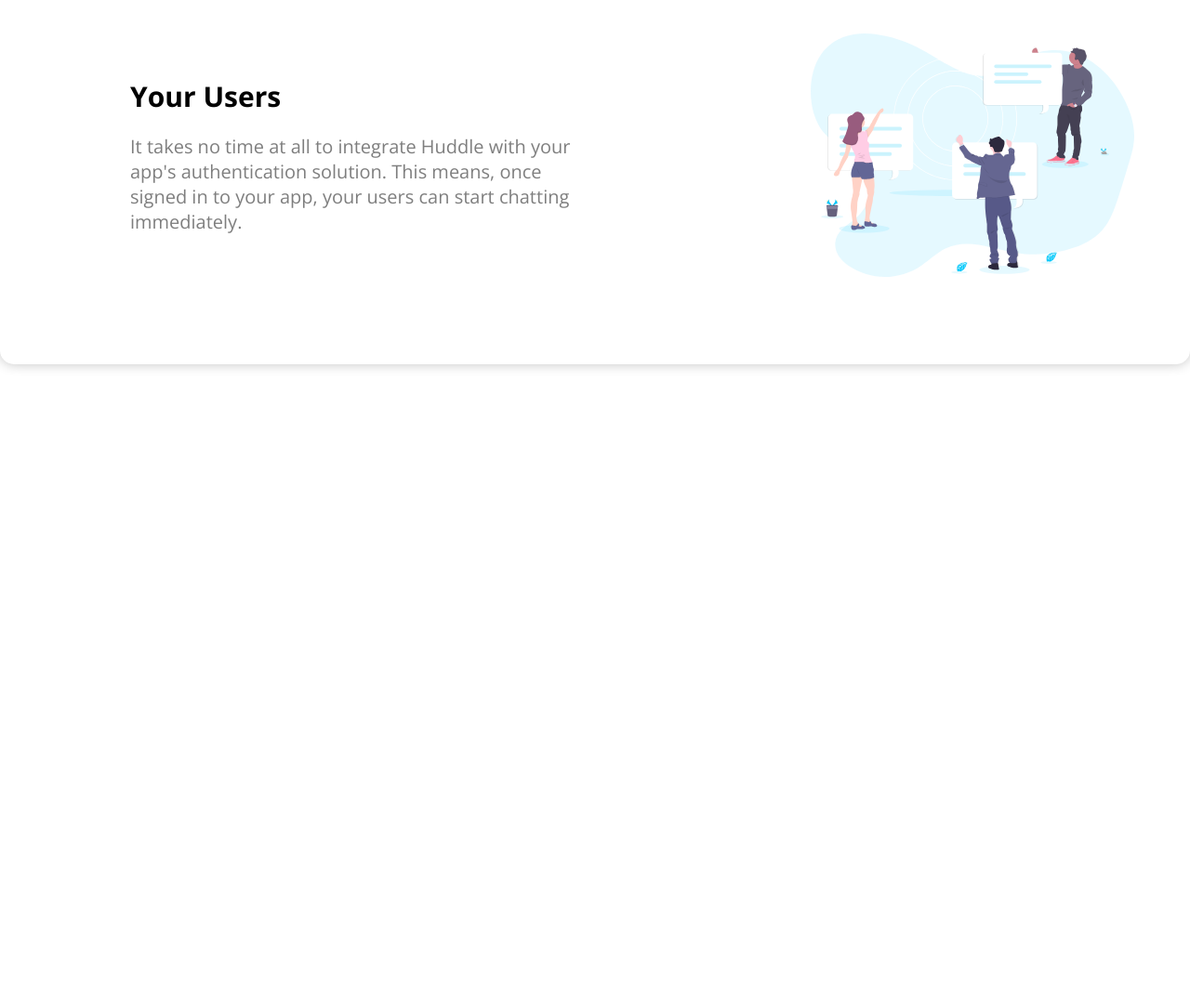
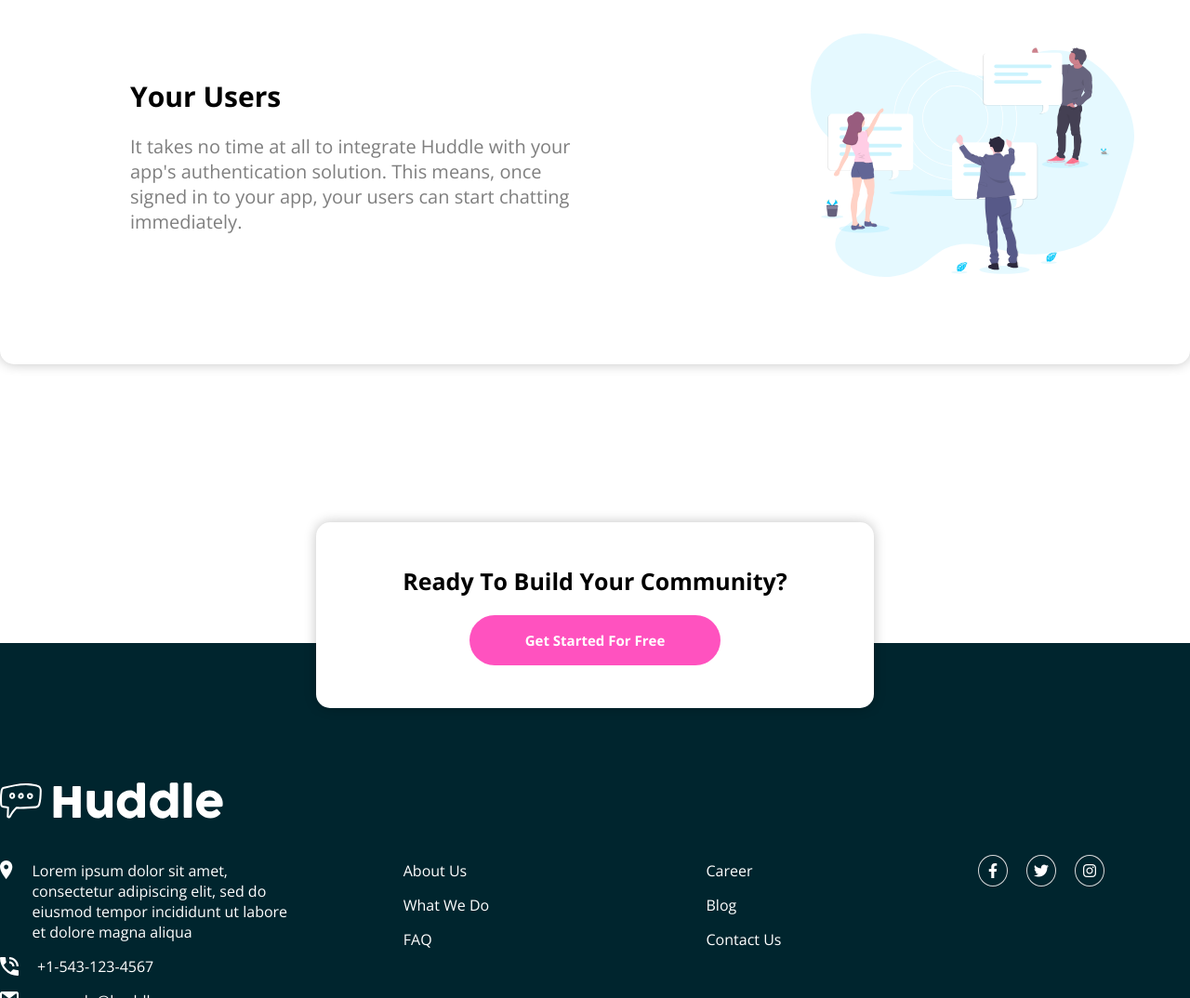
Before and after one commit to StefanKubala/huddle-landing-page-with-alternating-feature-blocks, a plain HTML site: page index.html in a window 1280 px wide. Shown: the part 1726-2800 px from the top of the page at 93% size. Before the commit the page ends 2218 px from the top, so only its background shows below. Drawn offline with nearby package versions, Linux system fonts and the light colour scheme.

Commit message:
add bottom card and footer

```diff
--- a/css/style.css
+++ b/css/style.css
@@ -100,7 +100,7 @@ html {
 }
 
 .showcase-section {
-  margin: 10rem 0;
+  margin-top: 10rem;
 }
 
 .card {
@@ -119,6 +119,10 @@ html {
 
 .card:nth-child(2) {
   flex-direction: row-reverse;
+}
+
+.card:nth-child(3) {
+  margin-bottom: 10rem;
 }
 
 .card-text {
@@ -143,3 +147,93 @@ html {
 .card-img-illustration {
   width: 100%;
 }
+
+.bottom-card {
+  box-shadow: rgb(0 0 0 / 24%) 0px 0px 13px;
+  width: 60rem;
+  flex-direction: column;
+  margin: 0 auto;
+  height: 20rem;
+  display: flex;
+  justify-content: center;
+  align-items: center;
+  border-radius: 1.5rem;
+  position: relative;
+  top: 7rem;
+  background-color: #fff;
+}
+
+.bottom-card h3 {
+  margin-bottom: 2rem;
+  font-size: 2.5rem;
+}
+
+.footer {
+  background-color: #00252e;
+  padding-top: 15rem;
+  padding-bottom: 10rem;
+  color: #fff;
+  font-size: 1.6rem;
+}
+
+.footer-logo {
+  margin-bottom: 4rem;
+}
+
+.footer-container {
+  display: grid;
+  grid-template-columns: repeat(4, 1fr);
+  justify-items: center;
+}
+
+.footer-list li a {
+  text-decoration: none;
+  color: #fff;
+}
+
+.footer-list li {
+  list-style: none;
+  margin-bottom: 1.5rem;
+}
+
+.footer-list li a:hover,
+.footer-list li a:active {
+  color: #c8c6c6;
+}
+
+.location,
+.phone,
+.email {
+  display: flex;
+  align-items: center;
+  gap: 2rem;
+}
+
+.contact div {
+  margin-bottom: 1.5rem;
+}
+
+.location {
+  align-items: start;
+}
+
+.footer-img {
+  width: 2rem;
+  height: 2rem;
+}
+
+.social-list {
+  display: flex;
+  gap: 2rem;
+}
+
+.social-list li a {
+  border: solid 0.1rem #dadbdc;
+  padding: 0.5rem;
+  border-radius: 50%;
+}
+
+.social-list li a:hover {
+  color: #bebebe;
+  border: 1px solid #bebebe;
+}
--- a/index.html
+++ b/index.html
@@ -82,7 +82,58 @@
 
             </div>
         </div>
+
+        <div class="bottom-card">
+            <h3>Ready To Build Your Community?</h3>
+            <a class="hero-btn" href="#">Get Started For Free</a>
+        </div>
     </section>
+
+    <footer class="footer">
+        <div class="container">
+            <div class="logo footer-logo">
+                <img src="img/logo-white.svg" alt="Footer logo">
+            </div>
+            <div class="footer-container">
+                <div class="contact">
+                    <div class="location">
+                        <img class="footer-img" src="img/icon-location.svg" alt="Location icon">
+                        <p>Lorem ipsum dolor sit amet, consectetur adipiscing elit, sed do eiusmod tempor incididunt ut
+                            labore et dolore magna aliqua</p>
+                    </div>
+                    <div class="phone">
+                        <img class="footer-img" src="img/icon-phone.svg" alt="Phone icon">
+                        <p>+1-543-123-4567</p>
+                    </div>
+                    <div class="email">
+                        <img class="footer-img" src="img/icon-email.svg" alt="Email icon">
+                        <p>example@huddle.com</p>
+                    </div>
+                </div>
+                <div class="menu-1">
+                    <ul class="footer-list">
+                        <li> <a href="#">About Us</a> </li>
+                        <li> <a href="#">What We Do</a></li>
+                        <li> <a href="#">FAQ</a></li>
+                    </ul>
+                </div>
+                <div class="menu-2">
+                    <ul class="footer-list">
+                        <li> <a href="#">Career</a></li>
+                        <li> <a href="#">Blog</a></li>
+                        <li> <a href="#">Contact Us</a></li>
+                    </ul>
+                </div>
+                <div class="social">
+                    <ul class="footer-list social-list">
+                        <li><a href="#"><i class="fa-brands fa-facebook-f fa-fw"></i></a></li>
+                        <li><a href="#"><i class="fa-brands fa-twitter fa-fw"></i> </a></li>
+                        <li><a href="#"><i class="fa-brands fa-instagram fa-fw"></i></a></li>
+                    </ul>
+                </div>
+            </div>
+        </div>
+    </footer>
 </body>
 
 </html>
```
